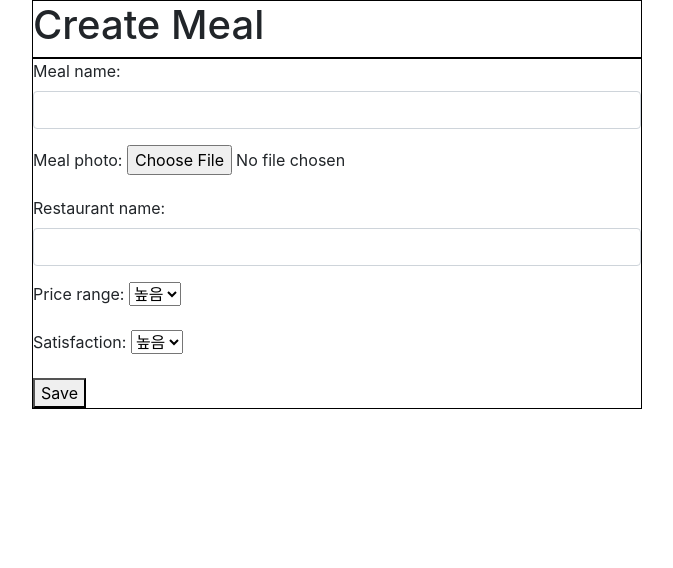
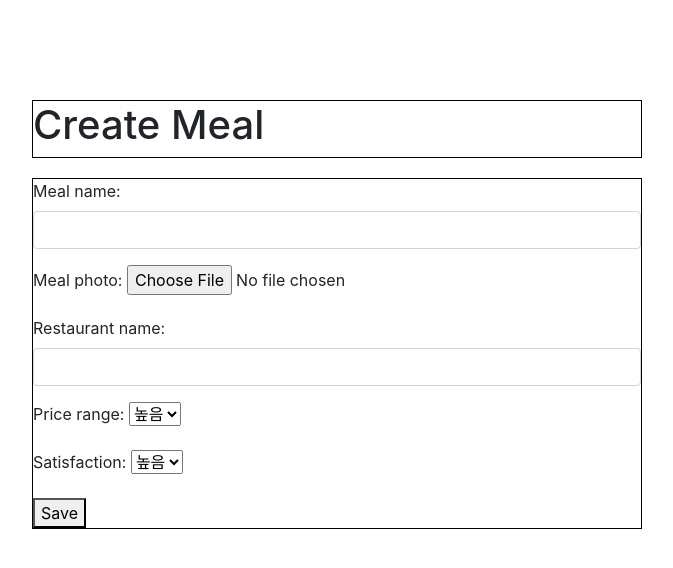
Before and after one commit to jso4967/Eateat, a Django app: page /meals/create/ in a window 1280 px wide. Shown: the part 56-624 px from the top of the page, without its empty margins (303-976 px from the left). Run offline with Django 3.2, Linux system fonts and the light colour scheme; some libraries are stand-ins or nearby versions.

Commit message:
form_meal수정

```diff
--- a/meals/static/css/master.css
+++ b/meals/static/css/master.css
@@ -44,11 +44,14 @@ img {
     display: grid;
     grid-template-columns: 1fr;
     grid-gap: 10px;
-}
+    background-color: #ff9000
+  }
 .box1{
+  margin-top: 100px;
   border: 1px solid black;
 }
 
 .box2{
+  margin-top: 20px;
   border: 1px solid black;
 }
```
Also changed, not shown: db.sqlite3, meals/migrations/0003_meal_created_date.py (added).
